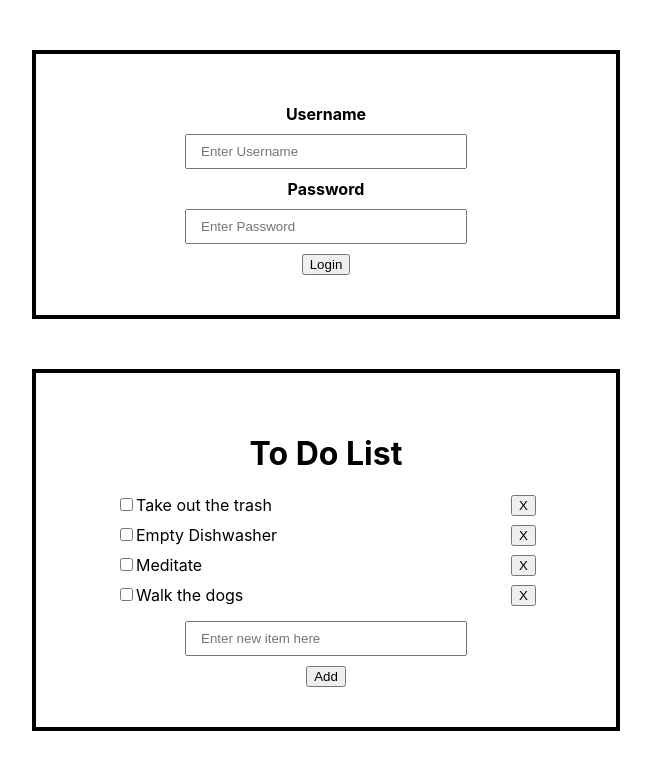
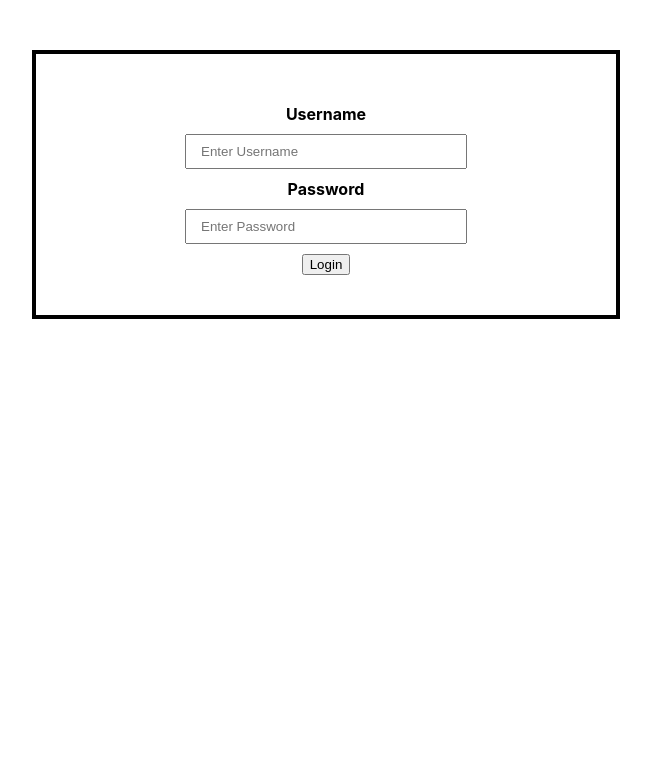
Before and after one commit to jaredami/to-do-list, a React (Create React App) app: page / in a window 1280 px wide. Shown: the top 770 px of the page, without its empty margins (314-965 px from the left). Built offline with nearby package versions, Linux system fonts and the light colour scheme.

Commit message:
made to do list render conditional on loggedIn === true

```diff
--- a/src/containers/App.js
+++ b/src/containers/App.js
@@ -11,8 +11,8 @@ class App extends Component {
     console.log(this.props);
     return (
       <div className="App">
-        <Login {...this.props} />
-        <ToDos {...this.props} />
+        {!this.props.loggedIn && <Login {...this.props} />}
+        {this.props.loggedIn && <ToDos {...this.props} />}
       </div>
     );
   }
```
